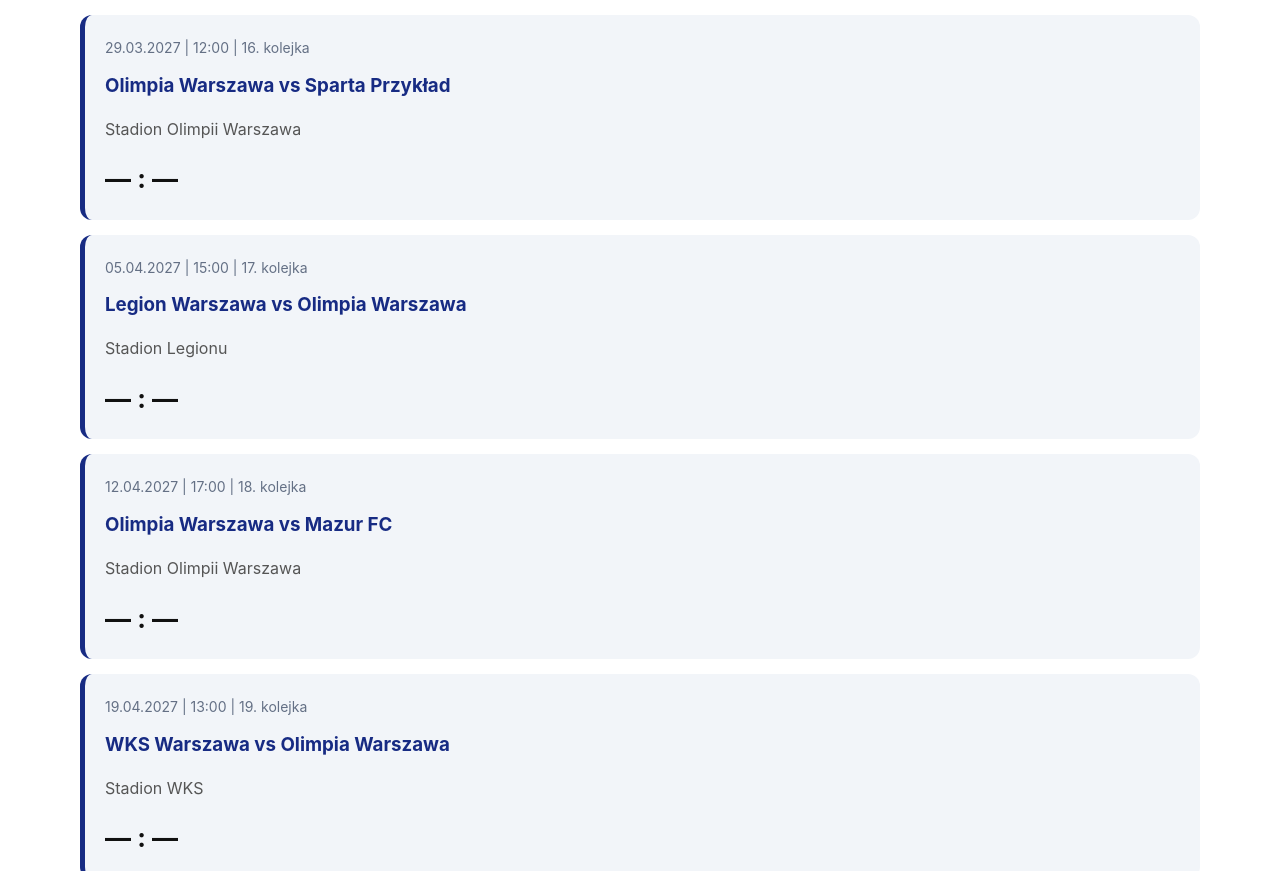
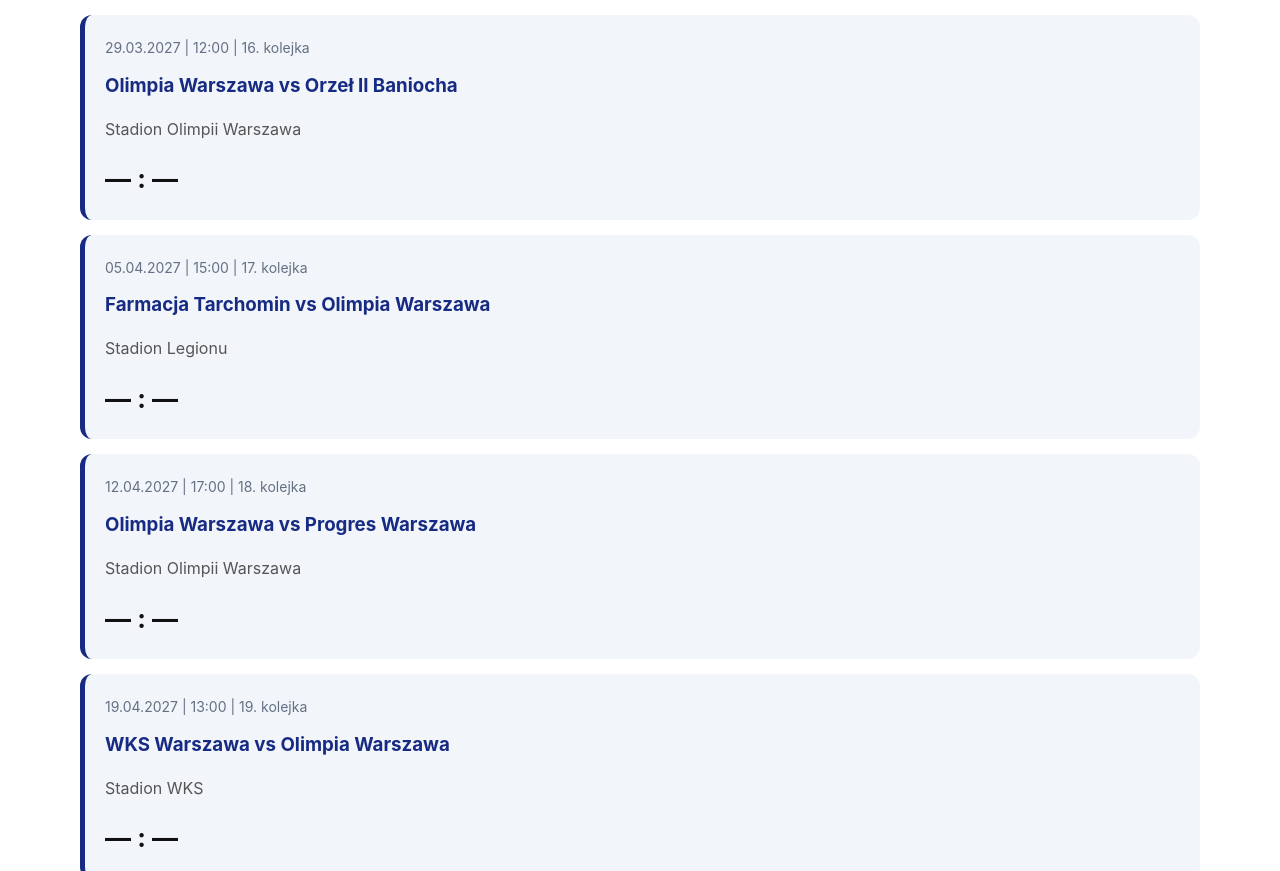
Before and after one commit to OlimpiaWarszawa/olimpia-warszawa, a plain HTML site: page index.html in a window 1280 px wide. Shown: the part 4850-5721 px from the top of the page. Drawn offline with Linux system fonts and the light colour scheme.

Commit message:
Update match fixtures in index.html

```diff
--- a/index.html
+++ b/index.html
@@ -157,21 +157,21 @@
 
   <div class="mecz">
     <span>29.03.2027 | 12:00 | 16. kolejka</span>
-    <h3>Olimpia Warszawa vs Sparta Przykład</h3>
+    <h3>Olimpia Warszawa vs Orzeł II Baniocha</h3>
     <p>Stadion Olimpii Warszawa</p>
     <strong>— : —</strong>
   </div>
 
   <div class="mecz">
     <span>05.04.2027 | 15:00 | 17. kolejka</span>
-    <h3>Legion Warszawa vs Olimpia Warszawa</h3>
+    <h3>Farmacja Tarchomin vs Olimpia Warszawa</h3>
     <p>Stadion Legionu</p>
     <strong>— : —</strong>
   </div>
 
   <div class="mecz">
     <span>12.04.2027 | 17:00 | 18. kolejka</span>
-    <h3>Olimpia Warszawa vs Mazur FC</h3>
+    <h3>Olimpia Warszawa vs Progres Warszawa</h3>
     <p>Stadion Olimpii Warszawa</p>
     <strong>— : —</strong>
   </div>
```
